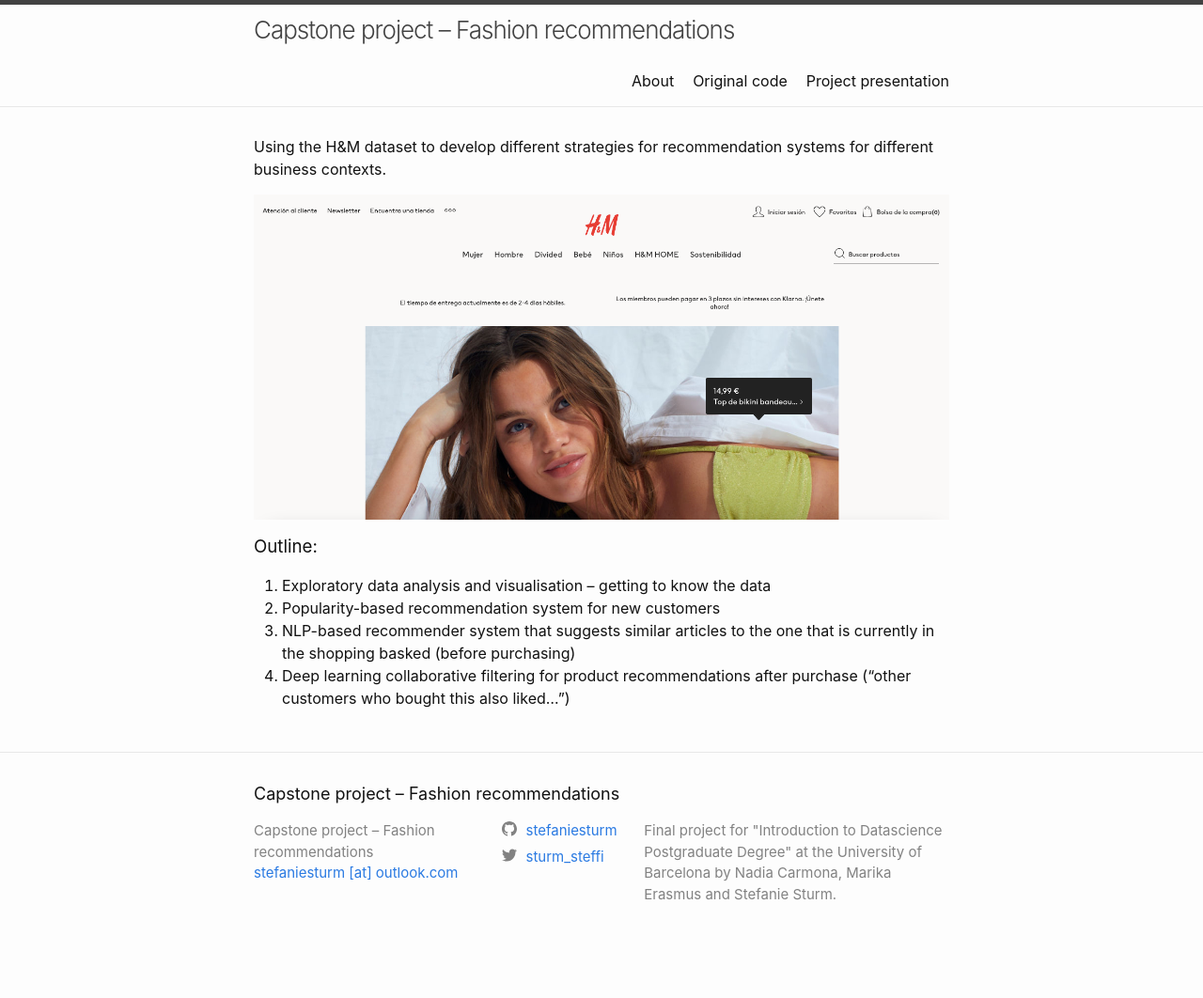
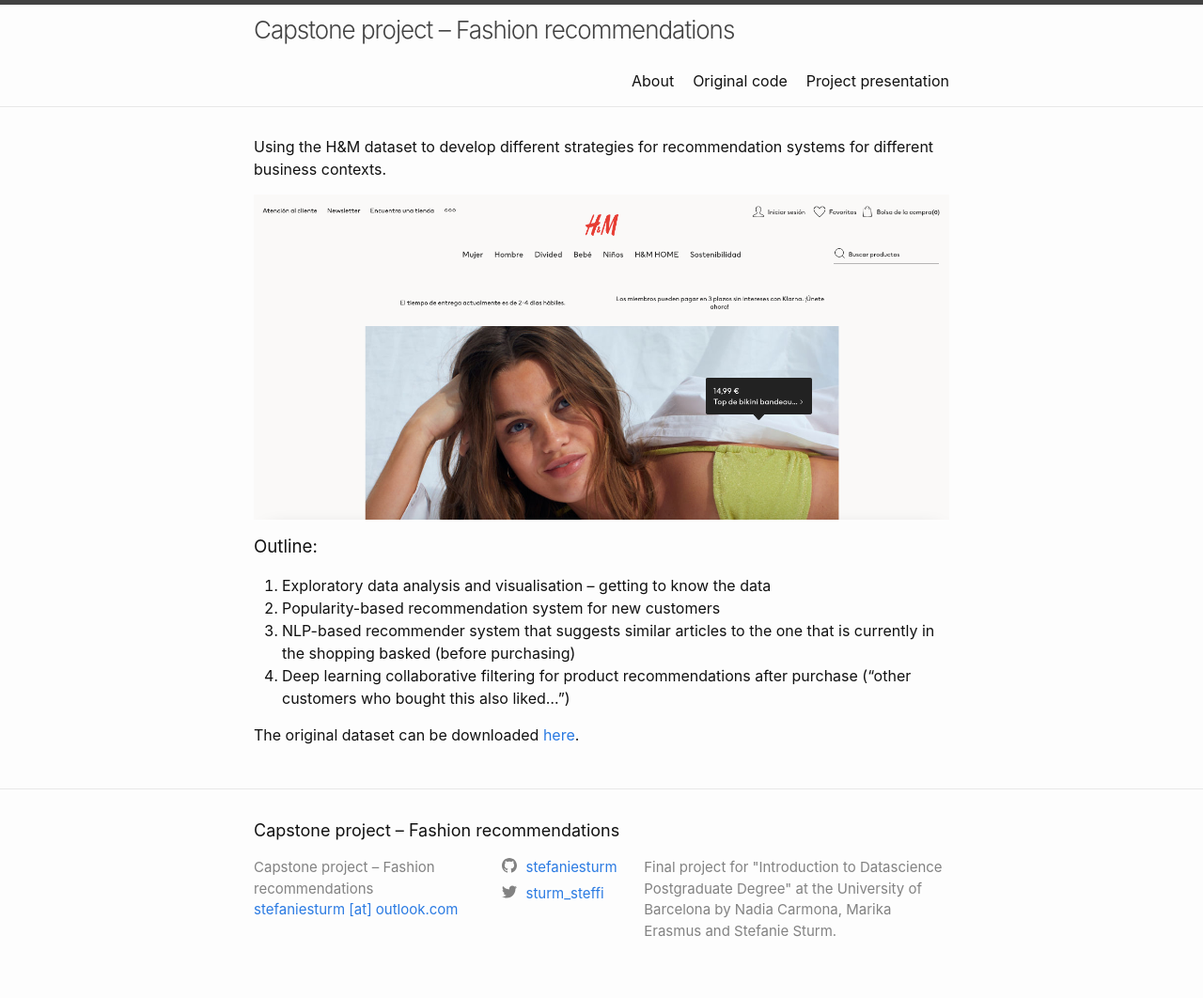
Before and after one commit to stefaniesturm/capstone-project, a Jekyll site: the page built from index.markdown, in a window 1280 px wide. Shown: the whole page at 94% size. Built offline with Jekyll 4.4.1, drawn with Linux system fonts in a browser that asks for light colours; before the commit the page ends 1023 px from its top, so only the background shows below that.

Commit message:
added link to dataset

```diff
--- a/index.markdown
+++ b/index.markdown
@@ -14,3 +14,5 @@ Using the H&M dataset to develop different strategies for recommendation systems
 2. Popularity-based recommendation system for new customers
 3. NLP-based recommender system that suggests similar articles to the one that is currently in the shopping basked (before purchasing)
 4. Deep learning collaborative filtering for product recommendations after purchase ("other customers who bought this also liked...")
+
+The original dataset can be downloaded [here](https://www.kaggle.com/datasets/odins0n/handm-dataset-128x128).
```
